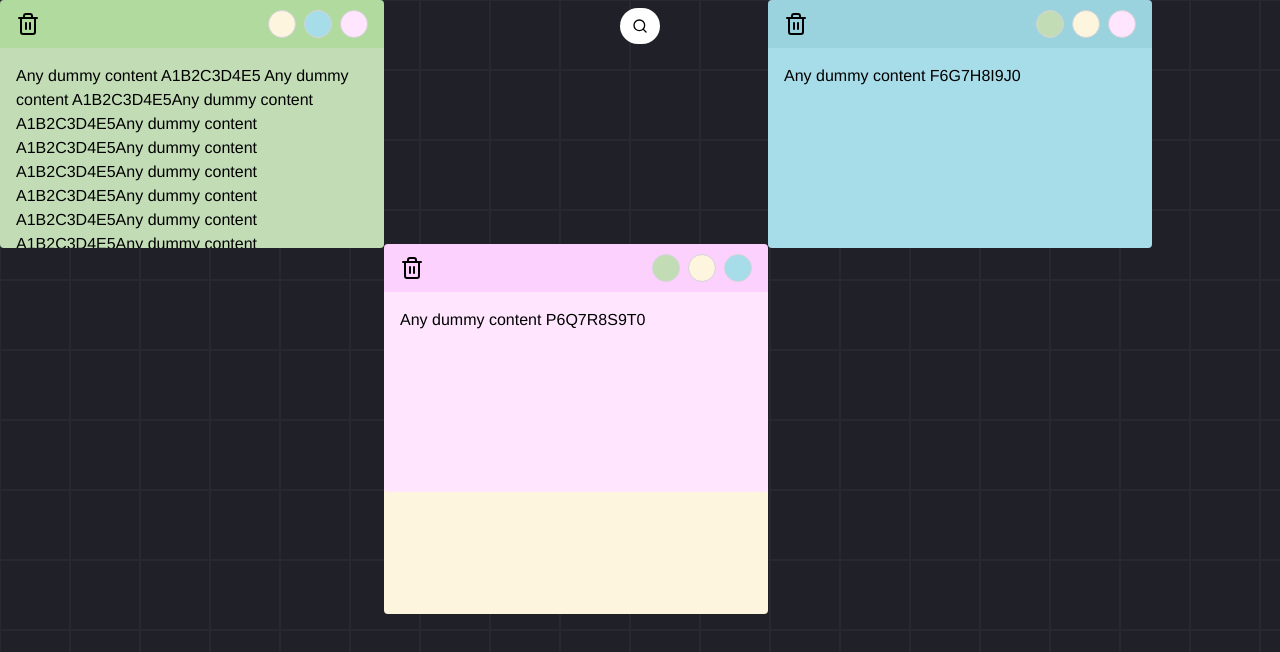
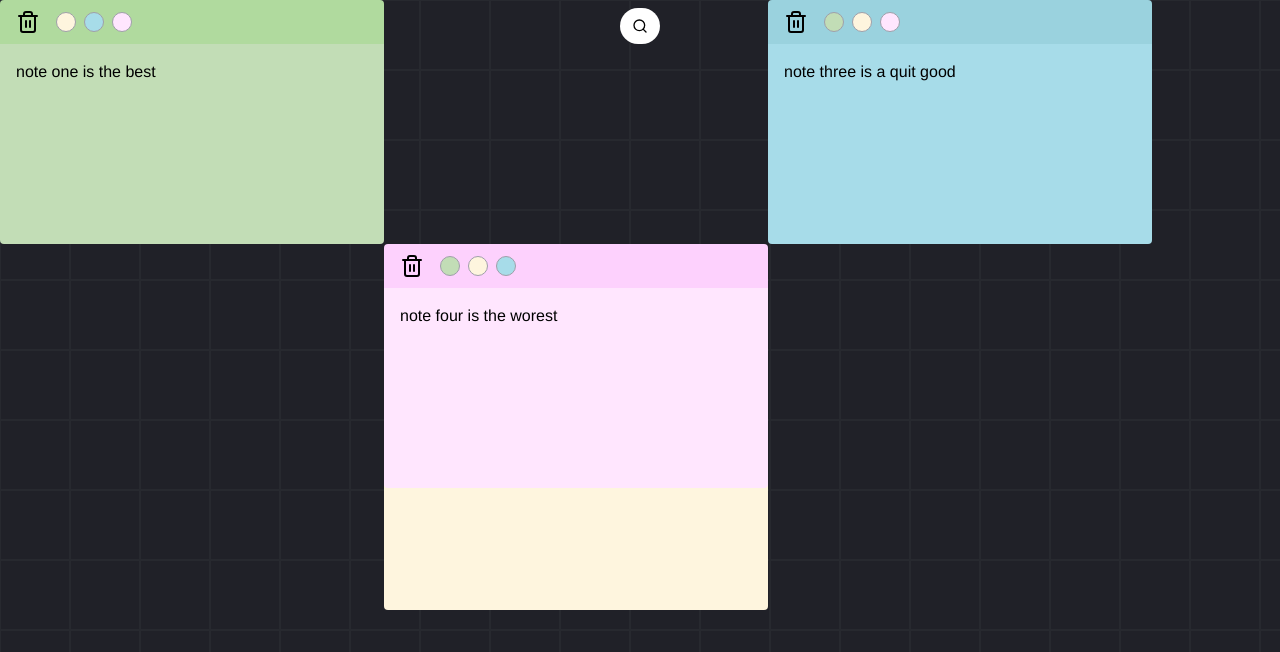
Before and after one commit to eissapk/sticky-note-manager, a React (Vite) app: page / in a window 1280 px wide. Shown: the top 652 px of the page. Built offline with nearby package versions, Linux system fonts and the light colour scheme.

Commit message:
handle search debounce

```diff
--- a/src/App.tsx
+++ b/src/App.tsx
@@ -3,27 +3,28 @@ import Note from "./components/Note";
 import Popup from "./components/Popup";
 import { randomizePieces } from "./lib";
 import { Search } from "./components/Search";
+// @eissa -- crud operation -- get
 const data = [
   {
     id: 1,
-    body: "Any dummy content A1B2C3D4E5 Any dummy content A1B2C3D4E5Any dummy content A1B2C3D4E5Any dummy content A1B2C3D4E5Any dummy content A1B2C3D4E5Any dummy content A1B2C3D4E5Any dummy content A1B2C3D4E5Any dummy content A1B2C3D4E5Any dummy content A1B2C3D4E5Any dummy content A1B2C3D4E5Any dummy content A1B2C3D4E5",
+    body: "note one is the best",
     color: "green",
     position: { x: 10, y: 10 },
   },
   {
     id: 2,
-    body: "Any dummy content A1B2C3D4E5",
+    body: "note two is better",
     color: "yellow",
     position: { x: 10, y: 100 },
   },
-  { id: 3, body: "Any dummy content F6G7H8I9J0", color: "blue", position: { x: 10, y: 200 } },
-  { id: 4, body: "Any dummy content P6Q7R8S9T0", color: "pink", position: { x: 10, y: 300 } },
+  { id: 3, body: "note three is a quit good", color: "blue", position: { x: 10, y: 200 } },
+  { id: 4, body: "note four is the worest", color: "pink", position: { x: 10, y: 300 } },
 ];
 export type Position = {
   x: number;
   y: number;
 };
-type Data = {
+export type Data = {
   id: number;
   body: string;
   color: string;
@@ -54,10 +55,15 @@ function App() {
     setCurrentNoteId(id);
   };
   const onSuccess = () => {
+    // Update UI
     if (currentNoteId && notes.find((item) => item.id == currentNoteId)) {
       setNotes((prevState) => {
         return prevState.filter((item) => item.id !== currentNoteId);
       });
+      // Update DB
+      // @eissa -- crud operation delete
+      console.log("deleted note", currentNoteId);
+
       setIsOpen(false);
     }
   };
@@ -81,7 +87,7 @@ function App() {
       <Popup onSuccess={onSuccess} onCancel={() => setIsOpen(false)} isOpen={isOpen} onClose={() => setIsOpen(false)} title={popupTitle}>
         {popupMessage && <p className="">{popupMessage}</p>}
       </Popup>
-      {layerIsShown && <div className="w-full h-screen bg-[rgba(0,0,0,0.7)] absolute left-0 top-0 z-10"></div>}
+      {layerIsShown && <div onClick={() => setLayerIsShown(false)} className="w-full h-screen bg-[rgba(0,0,0,0.7)] absolute left-0 top-0 z-10"></div>}
       <nav className="absolute top-2 mx-auto my-0 left-0 right-0 w-fit z-10">{notes?.length && <Search data={notes} onSelect={onSelect} />}</nav>
       <div className="min-h-[100vh] p-4">
         {notes?.length &&
--- a/src/components/Note.tsx
+++ b/src/components/Note.tsx
@@ -1,7 +1,7 @@
 import cn from "clsx";
 import { Position } from "@/App";
 import { Trash2 } from "lucide-react";
-import { useRef, useState } from "react";
+import { useEffect, useRef, useState } from "react";
 import "./Note.css";
 
 type Color = {
@@ -26,8 +26,11 @@ export default function Note({
   onDelete: (id: number) => void;
   setLayerIsShown: (arg: boolean) => void;
 }) {
+  const oldBody = body;
+  const oldTheme = color.nav;
   const target = useRef(null);
   const [currentTheme, setCurrentTheme] = useState(color);
+  const [currentBody, setCurrentBody] = useState(body);
   let initialX: null | number = null;
   let initialY: null | number = null;
 
@@ -71,6 +74,22 @@ export default function Note({
     setCurrentTheme(pallet[color]);
   };
 
+  useEffect(() => {
+    const nav = currentTheme.nav;
+    const color = Object.keys(pallet).find((item) => pallet[item].nav == nav);
+    const obj = {
+      id,
+      body: currentBody,
+      color: color || "blue",
+      position: { x: 10, y: 10 },
+    };
+
+    if (currentBody !== oldBody || nav !== oldTheme) {
+      // @eissa -- crud operation -- update
+      console.log("updated note", obj);
+    }
+  }, [currentTheme, currentBody]);
+
   return (
     <>
       <div ref={target} className={cn("w-96 absolute")} id={"note-" + id} style={{ left: `${position.x}px`, top: `${position.y}px` }}>
@@ -78,10 +97,16 @@ export default function Note({
           <button className="cursor-pointer" onClick={onDeleteHandler}>
             <Trash2 className="pointer-events-none" />
           </button>
-          <ul className="flex gap-2 items-center w-full justify-end">
+          <ul className="flex gap-2 items-center w-full ms-4">
             {Object.keys(pallet).map((pal) => {
               if (currentTheme.body != pallet[pal].body) {
-                return <li key={pal} className={`${pallet[pal].body} w-7 h-7 rounded-full border border-zinc-300 cursor-pointer`} onClick={() => onColorChange(pal)}></li>;
+                return (
+                  <li
+                    key={pal}
+                    className={`${pallet[pal].body} w-5 h-5 rounded-full border border-zinc-400 cursor-pointer`}
+                    onClick={() => onColorChange(pal)}
+                  ></li>
+                );
               }
             })}
           </ul>
@@ -92,6 +117,8 @@ export default function Note({
             e.target.classList.add("truncateHeight");
             setLayerIsShown(false);
           }}
+          onInput={(e) => setCurrentBody(e.target.textContent)}
+          value={currentBody}
           contentEditable
           className={cn("rounded-b-sm p-4 outline-0 truncateHeight max-h-[80vh] overflow-auto", [currentTheme.body])}
         >
--- a/src/components/Search/index.tsx
+++ b/src/components/Search/index.tsx
@@ -1,12 +1,29 @@
-import * as React from "react";
-
+import { Data } from "@/App";
 import { Button } from "@/components/ui/button";
 import { Command, CommandEmpty, CommandGroup, CommandInput, CommandItem, CommandList } from "@/components/ui/command";
 import { Popover, PopoverContent, PopoverTrigger } from "@/components/ui/popover";
 import { SearchIcon } from "lucide-react";
+import { useState } from "react";
 
-export function Search({ data = [], onSelect }) {
-  const [open, setOpen] = React.useState(false);
+export function Search({ data = [], onSelect }: {data: Data[]}) {
+  const [open, setOpen] = useState(false);
+  const [searchInput, setSearchInput] = useState("");
+  const [t, setT] = useState(null);
+  const [filteredData, setFilteredData] = useState(data)
+
+  const handleSearch = (e) => {
+    const text = e.target.value;
+    setSearchInput(text);
+
+    if (t) clearTimeout(t);
+
+    const time = setTimeout(() => {
+      const output = data.filter(item => item.body.toLowerCase().includes(text.toLowerCase()))
+      setFilteredData(output.slice(0, 10))
+    }, 200);
+
+    setT(time);
+  }
 
   return (
     <div className="flex items-center space-x-4 z-10">
@@ -18,12 +35,12 @@ export function Search({ data = [], onSelect }) {
         </PopoverTrigger>
         <PopoverContent className="p-0 bg-white border-0" side="right" align="start">
           <Command>
-            <CommandInput placeholder="Change status..." className="border-0" />
+            <CommandInput onChangeCapture={handleSearch} value={searchInput} placeholder="Change status..." className="border-0" />
             <CommandList>
               <CommandEmpty>No results found.</CommandEmpty>
               <CommandGroup>
-                {data?.length &&
-                  data.map((elm) => (
+                {filteredData?.length &&
+                  filteredData.map((elm) => (
                     <CommandItem
                       className="hover:bg-zinc-100"
                       key={elm.id}
```
